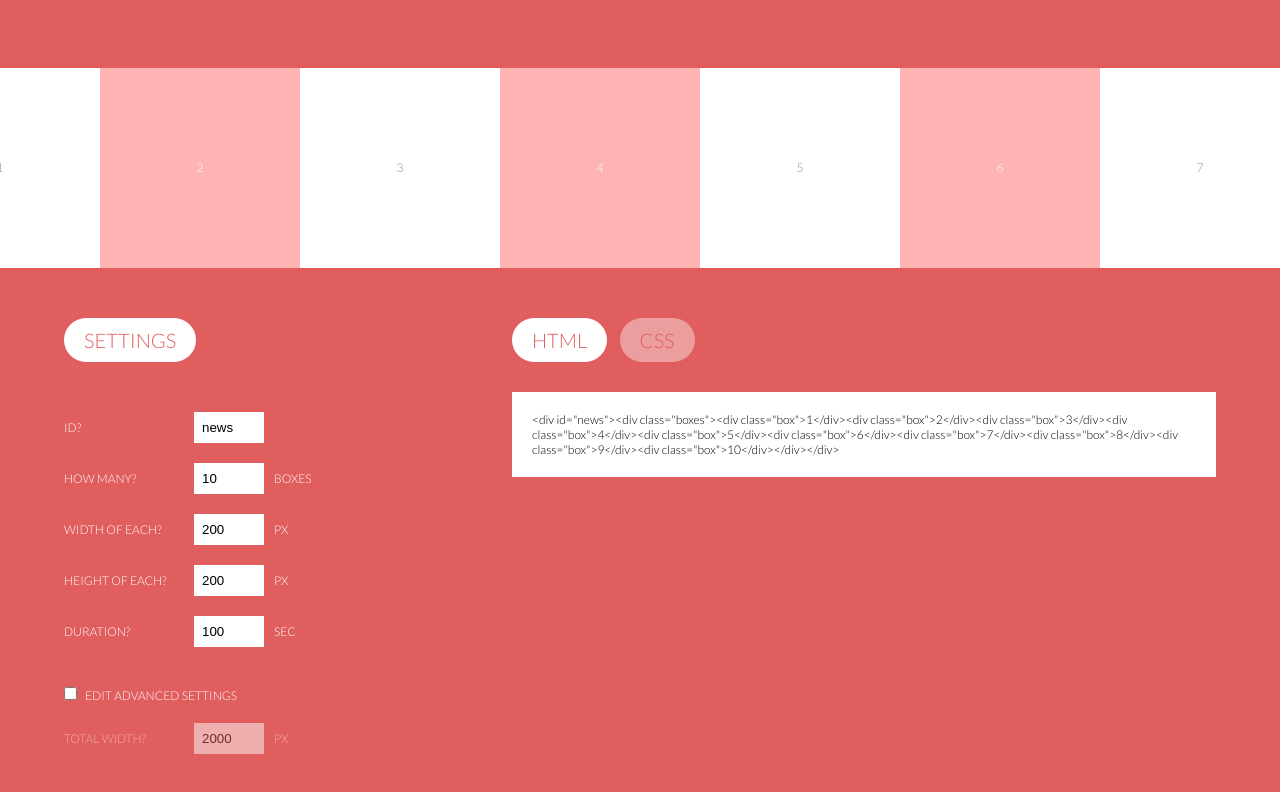
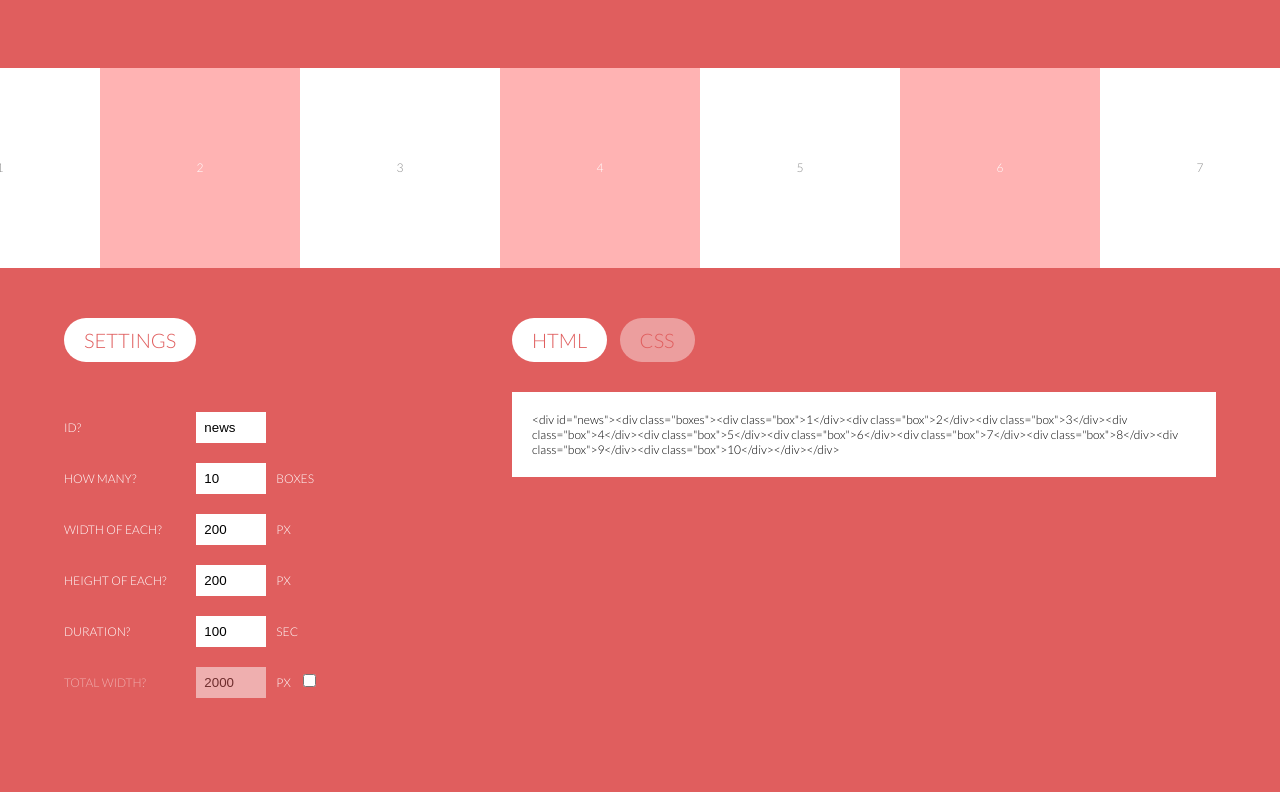
Before and after one commit to penge/slide, a website: page index.html in a window 1280 px wide. Shown: the part 106-898 px from the top of the page. After the commit the page ends 854 px from the top, so only its background shows below. Drawn offline with nearby package versions, Linux system fonts and the light colour scheme.

Commit message:
Add #custom-width-template, format #settings
* use .input
* use .active instead of .disabled

```diff
--- a/index.html
+++ b/index.html
@@ -19,16 +19,36 @@
 
   <div id="settings">
     <div class="title">Settings</div>
-    <div class="setting"><div>ID?</div><input id="id"></div>
-    <div class="setting"><div>How many?</div><input id="count" type="number" min="2">boxes</div>
-    <div class="setting"><div>Width of each?</div><input id="width" type="number" min="10">px</div>
-    <div class="setting"><div>Height of each?</div><input id="height" type="number" min="10">px</div>
-    <div class="setting"><div>Duration?</div><input id="duration" type="number" min="10">sec</div>
-    <div id="advanced-settings">
-      <input id="advanced" type="checkbox" value="advanced">Edit advanced settings
-      <div class="setting disabled"><div>Total width?</div><input id="custom-total-width" tabindex="-1" type="number" min="10">px</div>
-      <div id="custom-widths">
-      </div>
+
+    <div class="setting active">
+      <div>ID?</div>
+      <input id="id" class="input">
+    </div>
+
+    <div class="setting active">
+      <div>How many?</div>
+      <input id="count" class="input" type="number" min="2">boxes
+    </div>
+
+    <div class="setting active">
+      <div>Width of each?</div>
+      <input id="width" class="input" type="number" min="10">px
+    </div>
+
+    <div class="setting active">
+      <div>Height of each?</div>
+      <input id="height" class="input" type="number" min="10">px
+    </div>
+
+    <div class="setting active">
+      <div>Duration?</div>
+      <input id="duration" class="input" type="number" min="10">sec
+    </div>
+
+    <div class="setting">
+      <div>Total width?</div>
+      <input id="custom-total-width" class="input" tabindex="-1" type="number" min="10">px
+      <input id="advanced" class="checkbox" type="checkbox" value="advanced">
     </div>
   </div>
 
@@ -37,6 +57,16 @@
     <div id="css-link" class="title link">CSS</div>
     <div id="html" class="code"></div>
     <div id="css" class="code"></div>
+  </div>
+
+  <div id="templates">
+    <div id="custom-width-template">
+      <div class="setting custom-width-setting">
+        <div>Width <span class="id"></span></div>
+        <input class="input" tabindex="-1" type="number" min="10">px
+        <input id="advanced" class="checkbox" type="checkbox" value="advanced">
+      </div>
+    </div>
   </div>
 
   <script src="http://cdnjs.cloudflare.com/ajax/libs/jquery/2.1.1/jquery.min.js"></script>
--- a/styles/main.css
+++ b/styles/main.css
@@ -49,14 +49,6 @@ body {
   width: 35%;
 }
 
-#advanced-settings {
-  margin-top: 40px;
-}
-
-#advanced-settings #advanced {
-  margin-right: 8px;
-}
-
 #codes {
   float: left;
   width: 65%;
@@ -65,6 +57,10 @@ body {
 
 #header, #settings, #codes {
   padding: 50px 5%;
+}
+
+#templates {
+  display: none;
 }
 
 /* Specific styles beside those that were generated by JSlider */
@@ -94,7 +90,7 @@ body {
   display: inline-block;
 }
 
-.setting input {
+.setting .input {
   padding: 8px;
   margin-right: 10px;
   border: none;
@@ -102,9 +98,20 @@ body {
   width: 70px;
 }
 
-.setting.disabled {
+.setting .checkbox {
+  margin-left: 10px;
+}
+
+.setting div,
+.setting .input {
   opacity: 0.5;
   pointer-events: none;
+}
+
+.setting.active div,
+.setting.active .input {
+  opacity: 1;
+  pointer-events: auto;
 }
 
 /* Code */
```
